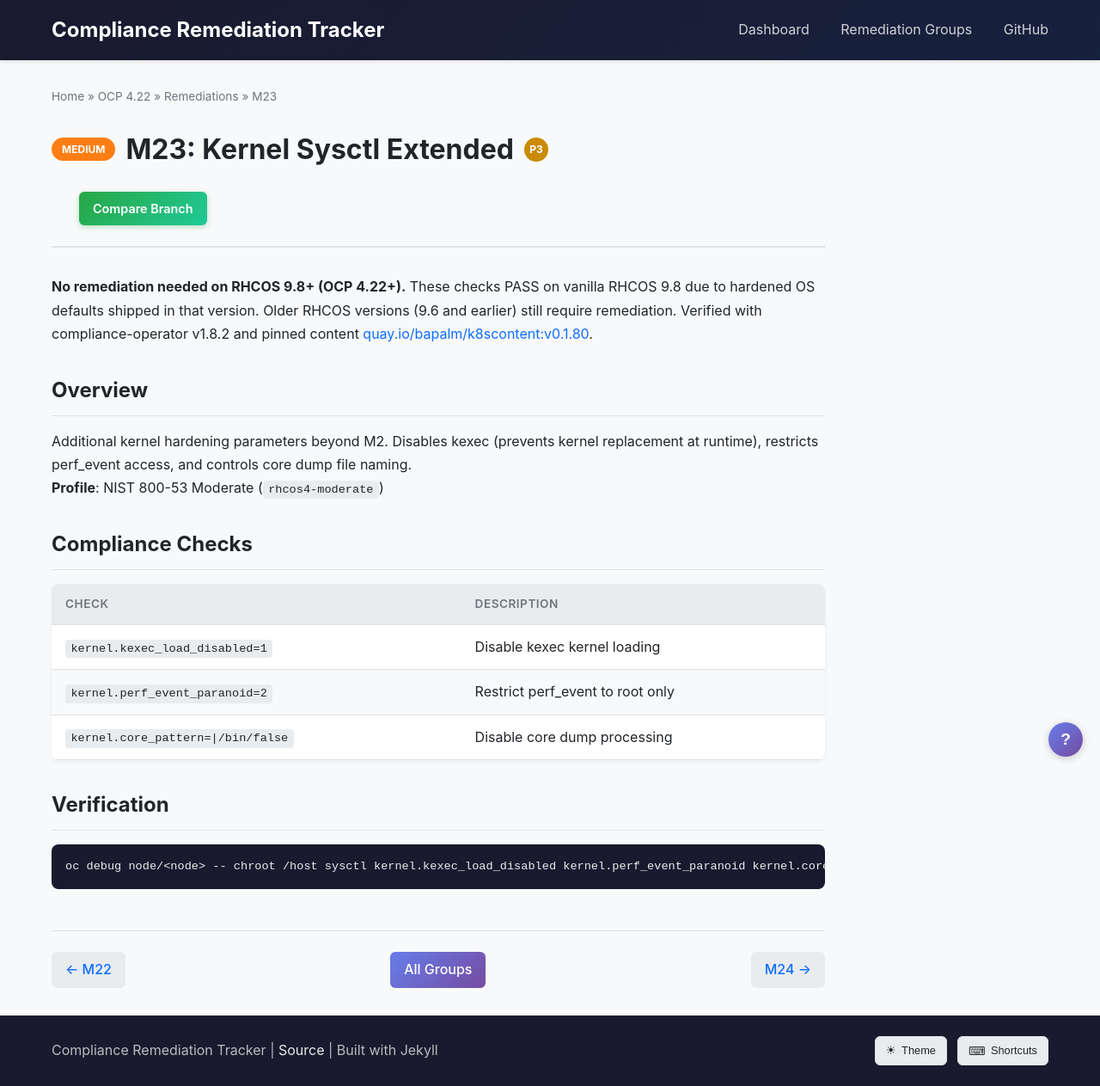
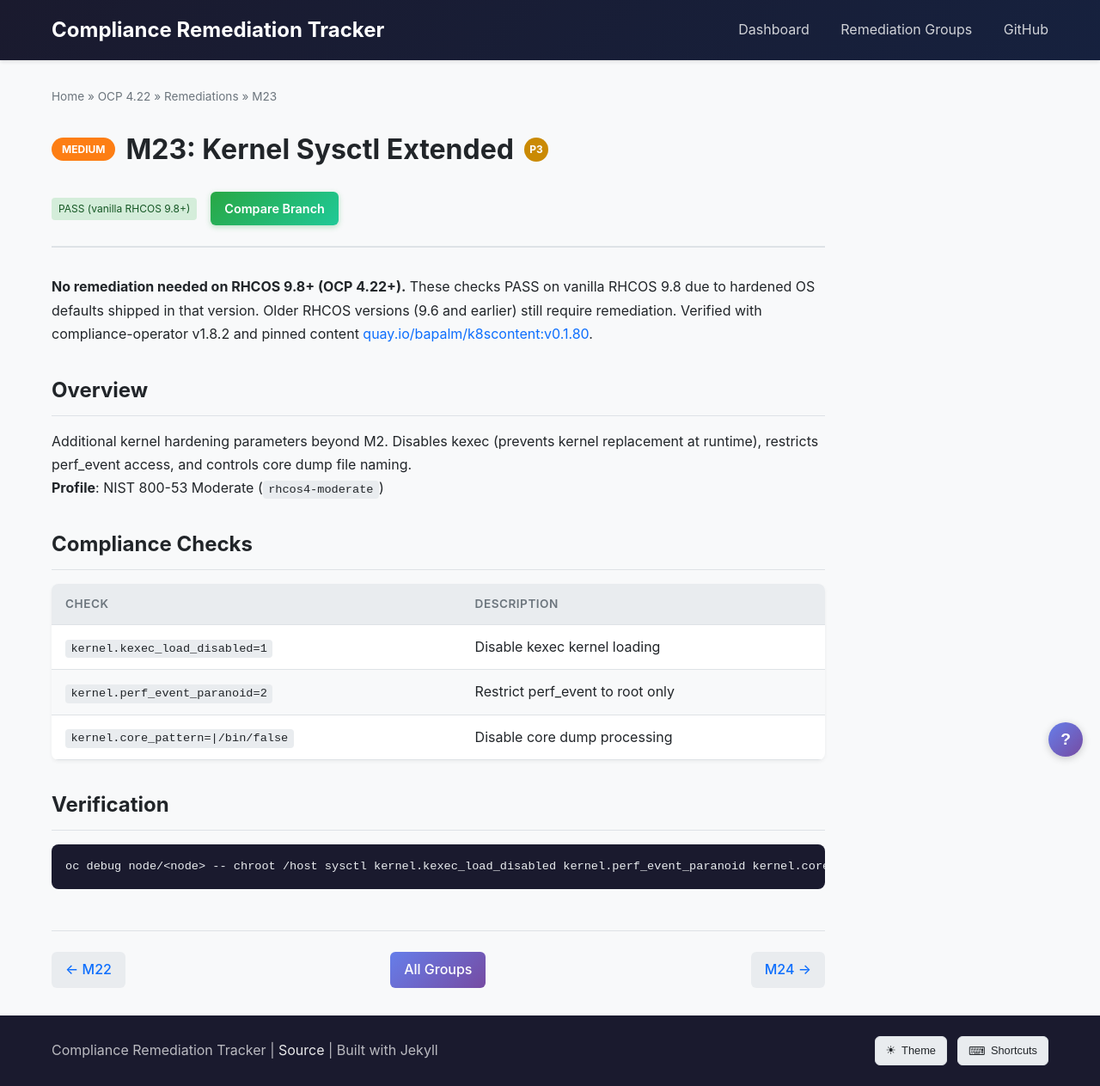
Before and after one commit to sebrandon1/compliance-scripts, a Jekyll site: the page built from docs/versions/4.22/groups/M23.md, in a window 1280 px wide. Shown: the whole page at 86% size. Built offline with Jekyll 4.4.1, drawn with Linux system fonts in a browser that asks for light colours.

Commit message:
Add pass-vanilla-rhcos9.8 status badge styling and template handling

```diff
--- a/docs/_layouts/group.html
+++ b/docs/_layouts/group.html
@@ -30,6 +30,7 @@ layout: default
         {% elsif group.status == "complete" %}Complete
         {% elsif group.status == "verified" %}Verified
         {% elsif group.status == "partial" %}Partial
+        {% elsif group.status contains "pass-vanilla" %}PASS (vanilla RHCOS 9.8+)
         {% endif %}
       </span>
 
--- a/docs/assets/css/style.css
+++ b/docs/assets/css/style.css
@@ -267,6 +267,11 @@ h2 {
   color: #856404;
 }
 
+.tracking-status.pass-vanilla-rhcos9\.8 {
+  background: #d4edda;
+  color: #155724;
+}
+
 /* Tables */
 .remediation-table,
 table {
@@ -1701,6 +1706,11 @@ kbd {
   color: #fbbf24;
 }
 
+[data-theme="dark"] .tracking-status.pass-vanilla-rhcos9\.8 {
+  background: rgba(34, 197, 94, 0.15);
+  color: #86efac;
+}
+
 /* Status pills dark mode */
 [data-theme="dark"] span.status-pill.in-progress {
   background: rgba(96, 165, 250, 0.2) !important;
```
